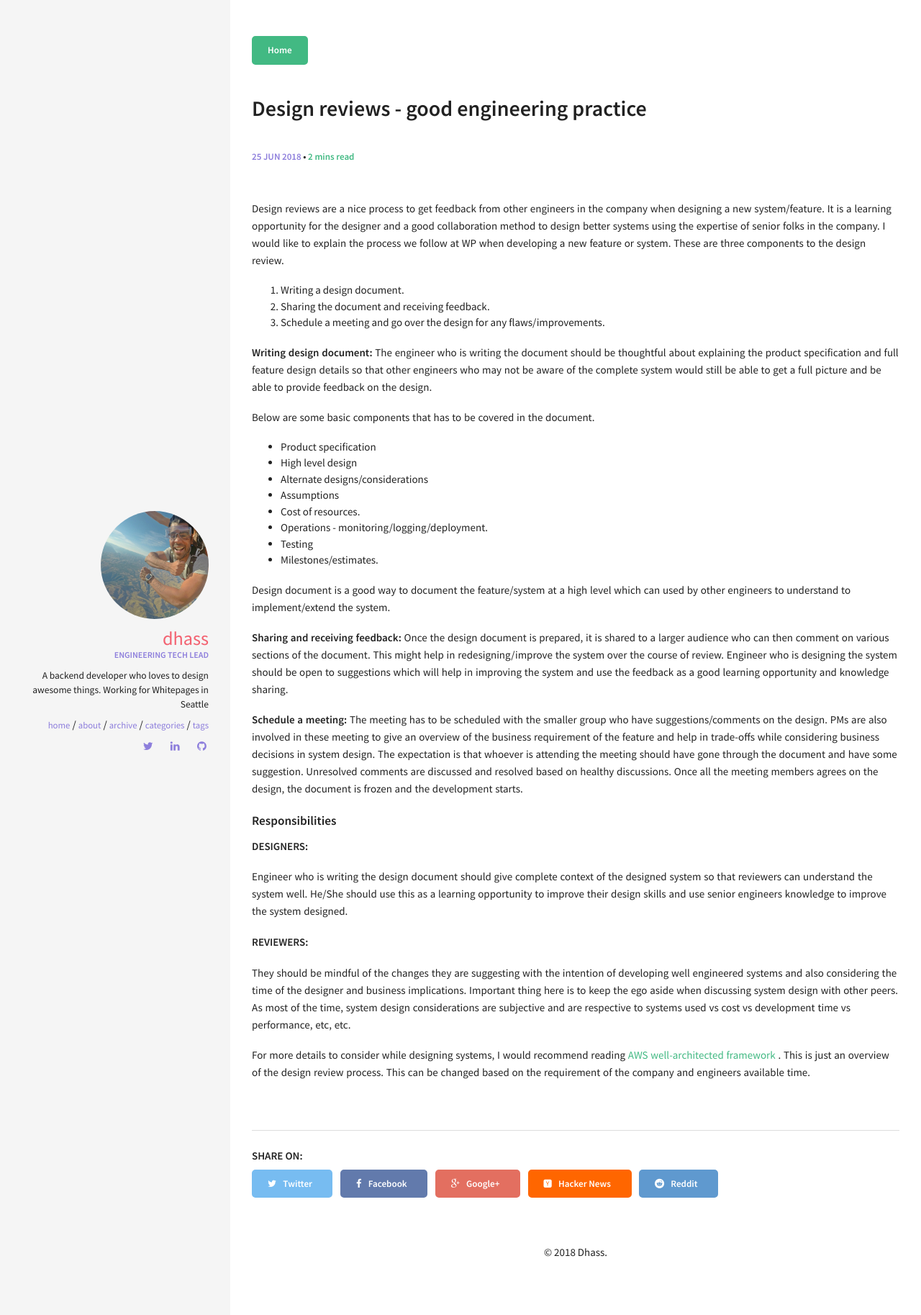
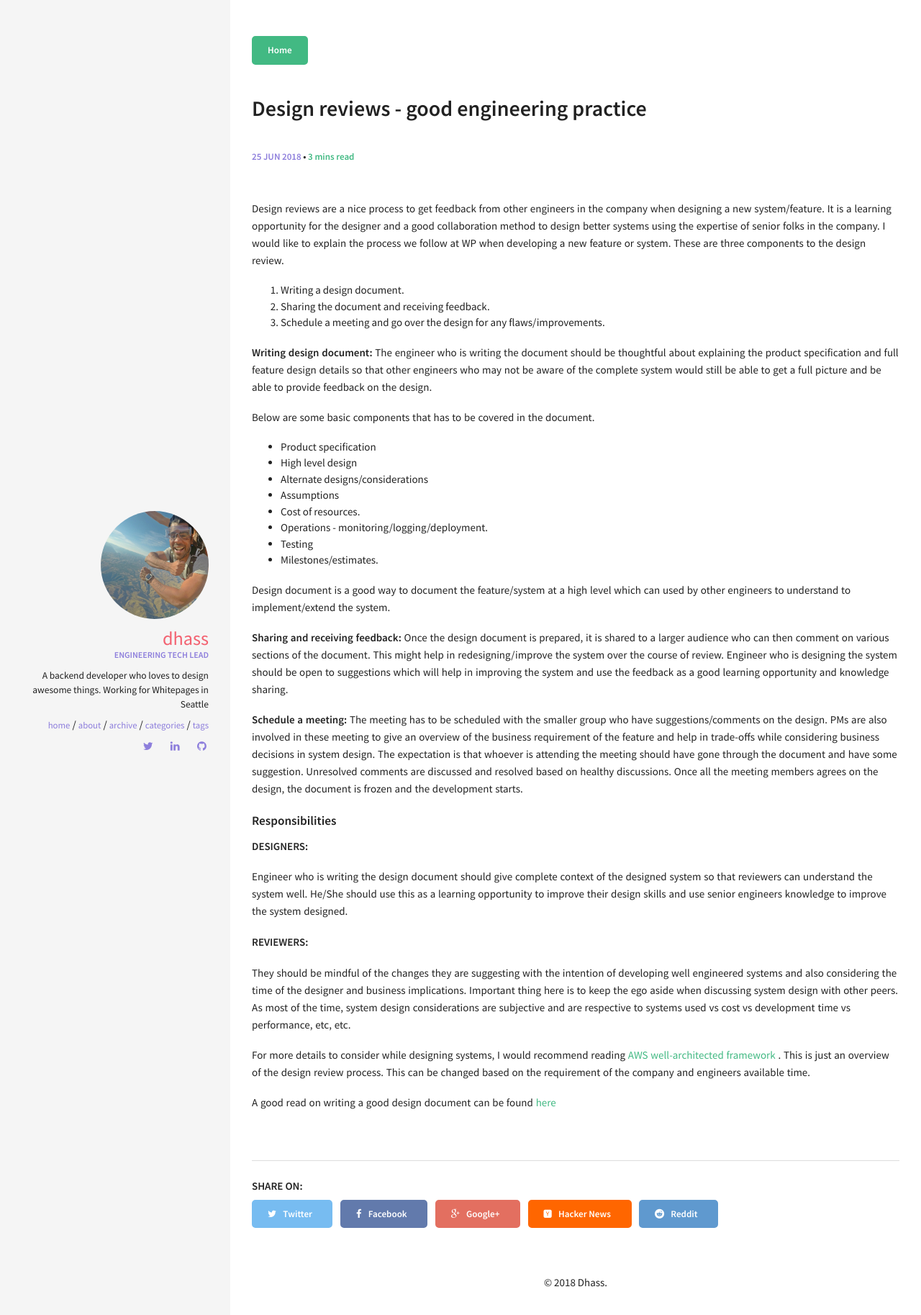
Before and after one commit to idlelearner/idlelearner.github.io, a Jekyll site: the page built from _posts/2018-06-25-design-reviews.markdown, in a window 1280 px wide. Shown: the top 1827 px of the page at 72% size. Built offline with Jekyll 4.4.1, drawn with Linux system fonts in a browser that asks for light colours.

Commit message:
Adding link to writing good design doc

```diff
--- a/_posts/2018-06-25-design-reviews.markdown
+++ b/_posts/2018-06-25-design-reviews.markdown
@@ -42,3 +42,5 @@ Engineer who is writing the design document should give complete context of the
 They should be mindful of the changes they are suggesting with the intention of developing well engineered systems and also considering the time of the designer and business implications. Important thing here is to keep the ego aside when discussing system design with other peers. As most of the time, system design considerations are subjective and are respective to systems used vs cost vs development time vs performance, etc, etc.
 
 For more details to consider while designing systems, I would recommend reading [AWS well-architected framework](https://d0.awsstatic.com/whitepapers/architecture/AWS_Well-Architected_Framework.pdf) . This is just an overview of the design review process. This can be changed based on the requirement of the company and engineers available time.
+
+A good read on writing a good design document can be found [here](https://medium.freecodecamp.org/how-to-write-a-good-software-design-document-66fcf019569c)
```
